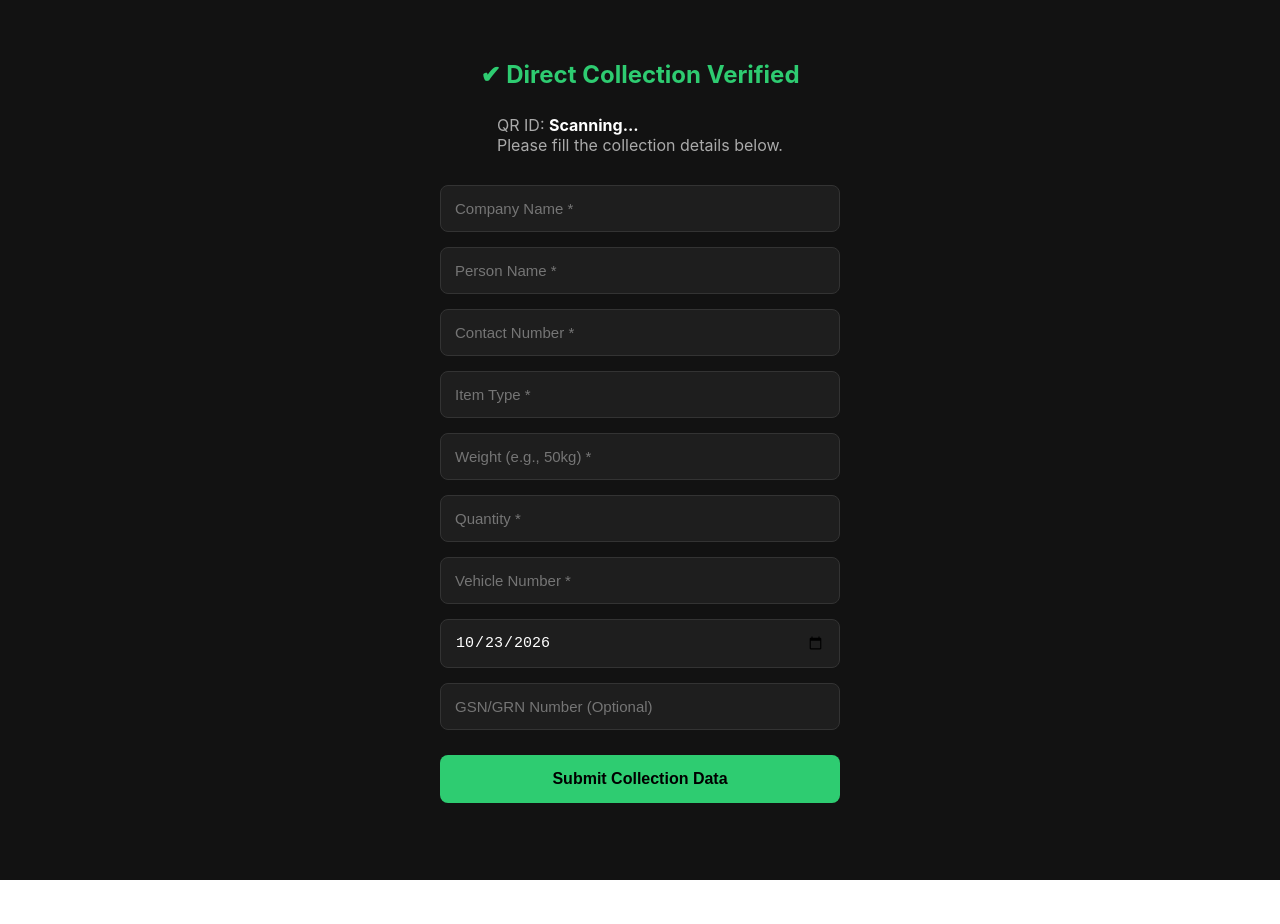
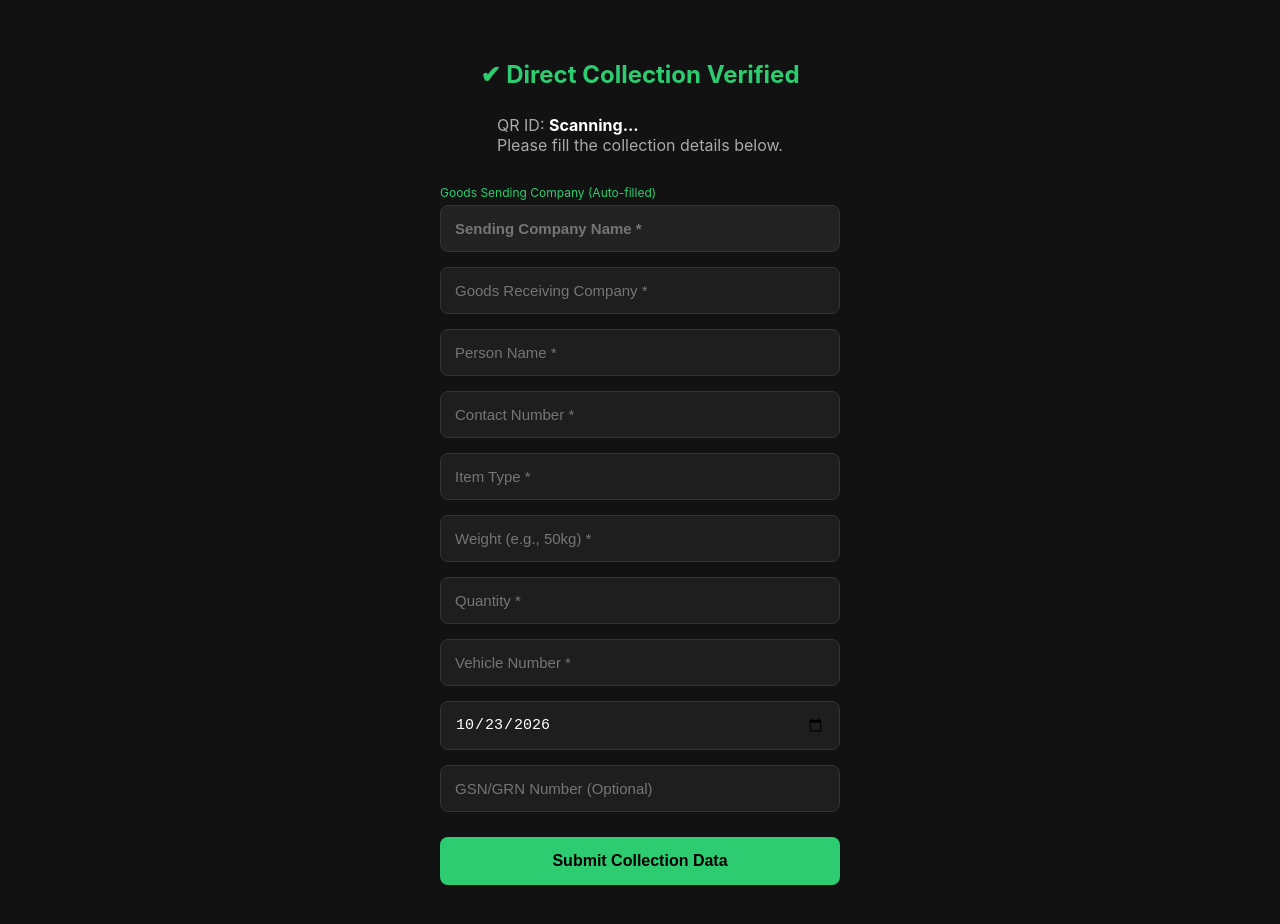
Before and after one commit to srilankaepr/epr_frontend, a React (Create React App) app: page /direct-verify in a window 1280 px wide. Before the commit the page ends 880 px from the top, so only its background shows below. Built offline with nearby package versions, Linux system fonts and the light colour scheme; no server answers.

Commit message:
final clean cors config

```diff
--- a/src/DirectVerify.js
+++ b/src/DirectVerify.js
@@ -5,19 +5,11 @@ const DirectVerify = () => {
     // URL එකෙන් QR ID එක ගන්නවා (උදා: ?id=DIR-261023-0001-ABCD)
     const [qrId, setQrId] = useState('');
 
-    useEffect(() => {
-        const queryParams = new URLSearchParams(window.location.search);
-        const idFromUrl = queryParams.get('id');
-        if (idFromUrl) {
-            setQrId(idFromUrl);
-            setFormData(prev => ({ ...prev, qrId: idFromUrl }));
-        }
-    }, []);
-
-    // ෆෝම් එකේ ඩේටා තියාගන්න State එක
+    // ෆෝම් එකේ ඩේටා තියාගන්න State එක (අලුත් කම්පැනි නම් දෙකත් එක්ක)
     const [formData, setFormData] = useState({
         qrId: '',
-        companyName: '',
+        sendingCompany: '',   // 👈 බඩු එවපු කම්පැනිය (QR එකෙන් ඔටෝ වැටෙනවා)
+        receivingCompany: '', // 👈 බඩු බාරගන්න කම්පැනිය (යූසර් අතින් පුරවනවා)
         personName: '',
         contactNumber: '',
         item: '',
@@ -31,6 +23,30 @@ const DirectVerify = () => {
     const [loading, setLoading] = useState(false);
     const [message, setMessage] = useState('');
 
+    useEffect(() => {
+        const queryParams = new URLSearchParams(window.location.search);
+        const idFromUrl = queryParams.get('id');
+        if (idFromUrl) {
+            setQrId(idFromUrl);
+            setFormData(prev => ({ ...prev, qrId: idFromUrl }));
+
+            // 🚀 QR ID එකෙන් ඩේටාබේස් එකට කතා කරලා Goods Sending Company එක ඔටෝ ෆෙච් කරගැනීම
+            axios.post('https://www.epr-srilanka.com/api/qr/verify-direct-qr', { qrId: idFromUrl })
+                .then(res => {
+                    if (res.data.status === "NEW_DIRECT" && res.data.details) {
+                        setFormData(prev => ({
+                            ...prev,
+                            // ඔටෝ වැටෙන බඩු එවපු සමාගම (Sending Company)
+                            sendingCompany: res.data.details.companyName || res.data.details.comp || '',
+                            item: res.data.details.itemType || res.data.details.product || '',
+                            weight: res.data.details.weight || ''
+                        }));
+                    }
+                })
+                .catch(err => console.error("Error fetching QR details:", err));
+        }
+    }, []);
+
     const handleChange = (e) => {
         setFormData({ ...formData, [e.target.name]: e.target.value });
     };
@@ -41,15 +57,15 @@ const DirectVerify = () => {
         setMessage('');
 
         try {
-            // 🚀 මෙතන තමයි වෙනස! ලෝකල්හොස්ට් අයින් කරලා ලයිව් URL එකම දුන්නා.
+            // 🚀 ලයිව් URL එකට ඩේටා යැවීම
             const response = await axios.post('https://www.epr-srilanka.com/api/qr/submit-direct-collection', formData);
 
             if (response.data.success) {
                 setMessage('✅ Collection Details Submitted Successfully!');
-                // ෆෝම් එක සබ්මිට් වුණාට පස්සේ හිස් කරන්න ඕන නම් මේක තියාගන්න
-                setFormData({
-                    ...formData,
-                    companyName: '',
+                // ෆෝම් එක සබ්මිට් වුණාට පස්සේ අතින් පුරවපු විස්තර පමණක් හිස් කිරීම (Sending Company එක එහෙමම තියෙනවා)
+                setFormData(prev => ({
+                    ...prev,
+                    receivingCompany: '',
                     personName: '',
                     contactNumber: '',
                     item: '',
@@ -57,7 +73,7 @@ const DirectVerify = () => {
                     quantity: '',
                     vehicleNumber: '',
                     gsnGrnNumber: ''
-                });
+                }));
             }
         } catch (error) {
             setMessage('❌ Failed to submit details. Please try again.');
@@ -100,8 +116,17 @@ const DirectVerify = () => {
 
             <form onSubmit={handleSubmit} style={{ display: 'flex', flexDirection: 'column', width: '100%', maxWidth: '400px', gap: '15px' }}>
 
-                <input type="text" name="companyName" placeholder="Company Name *" required
-                    value={formData.companyName} onChange={handleChange}
+                {/* 🏢 1. Goods Sending Company (Read-only / ඔටෝ වැටෙන එක) */}
+                <div>
+                    <label style={{ fontSize: '12px', color: '#2ecc71', display: 'block', marginBottom: '5px' }}>Goods Sending Company (Auto-filled)</label>
+                    <input type="text" name="sendingCompany" placeholder="Sending Company Name *" required readOnly
+                        value={formData.sendingCompany} onChange={handleChange}
+                        style={{ ...inputStyle, backgroundColor: '#222', color: '#2ecc71', fontWeight: 'bold', cursor: 'not-allowed' }} />
+                </div>
+
+                {/* 🏢 2. Goods Receiving Company (යූසර් අතින් පුරවන එක) */}
+                <input type="text" name="receivingCompany" placeholder="Goods Receiving Company *" required
+                    value={formData.receivingCompany} onChange={handleChange}
                     style={inputStyle} />
 
                 <input type="text" name="personName" placeholder="Person Name *" required
@@ -164,7 +189,9 @@ const inputStyle = {
     backgroundColor: '#1e1e1e',
     color: '#fff',
     fontSize: '15px',
-    outline: 'none'
+    outline: 'none',
+    width: '100%',
+    boxSizing: 'border-box'
 };
 
 export default DirectVerify;
```
